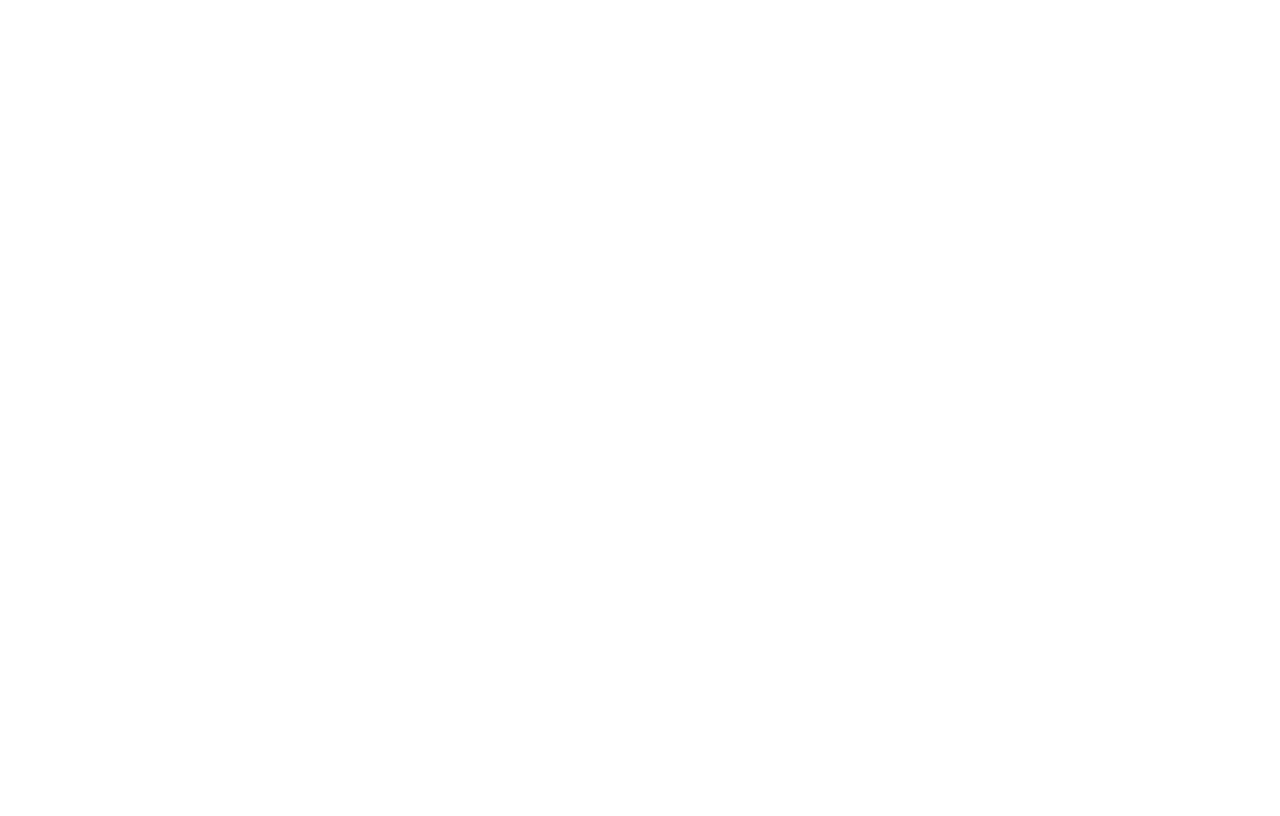
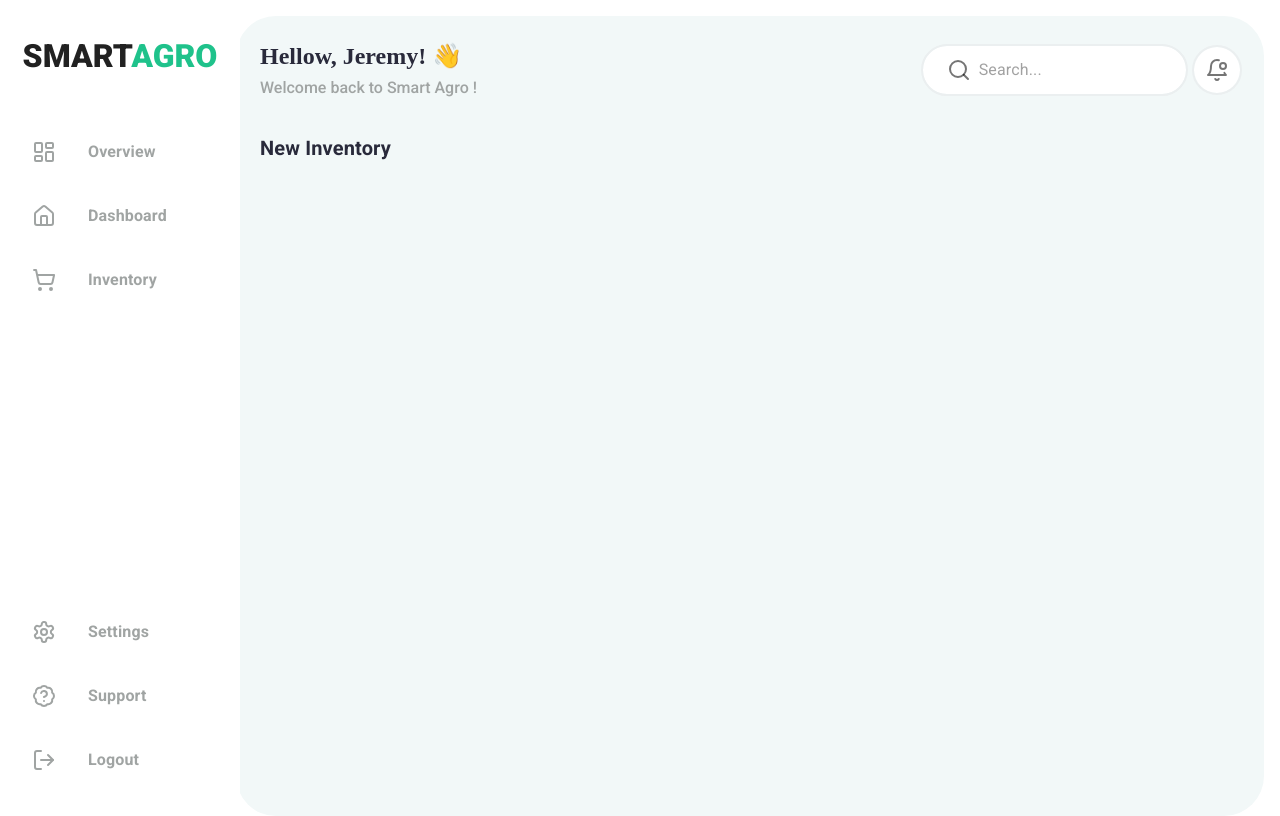
Before and after one commit to SambhajiShinde1234/saas-web-application-smart-agro, a React (Vite) app: page /inventory/new in a window 1280 px wide. Before the commit this address had no page. Built offline with nearby package versions, Linux system fonts and the light colour scheme.

Commit message:
install hook-form, yup

```diff
--- a/package.json
+++ b/package.json
@@ -16,12 +16,15 @@
   "dependencies": {
     "@emotion/react": "^11.13.3",
     "@emotion/styled": "^11.13.0",
+    "@hookform/resolvers": "^3.9.1",
     "@mui/material": "^6.1.7",
     "axios": "^1.7.7",
     "react": "^18.3.1",
     "react-dom": "^18.3.1",
+    "react-hook-form": "^7.53.2",
     "react-router-dom": "^6.28.0",
-    "recharts": "^2.13.3"
+    "recharts": "^2.13.3",
+    "yup": "^1.4.0"
   },
   "devDependencies": {
     "@eslint/js": "^9.13.0",
--- a/src/App.jsx
+++ b/src/App.jsx
@@ -5,6 +5,7 @@ import Layout from './layout/layout';
 import Settings from './pages/settings/Settings';
 import Support from './pages/support/Support';
 import Inventory from './pages/Inventory/Inventory';
+import NewInventory from './pages/Inventory/components/NewInventory';
 
 const ROUTES = [
   {
@@ -37,6 +38,11 @@ const ROUTES = [
     path: '/inventory',
     component: <Inventory />,
   },
+  {
+    id: 6,
+    path: '/inventory/new',
+    component: <NewInventory />,
+  },
 ];
 
 const App = () => {
--- a/src/pages/Inventory/Inventory.jsx
+++ b/src/pages/Inventory/Inventory.jsx
@@ -10,6 +10,7 @@ import DxTabs from '../../components/ui/DxTabs';
 import { INVENTORY_DATA } from '../../dummy-data/InventoryData';
 import { useState } from 'react';
 import AddIcon from '../../components/icons/AddIcon';
+import { useNavigate } from 'react-router-dom';
 
 const inventoryTableColumns = {
   seeds: [
@@ -139,6 +140,7 @@ const inventoryCategories = [
 ];
 
 const Inventory = () => {
+  const navigate = useNavigate();
   const [activeTab, setActiveTab] = useState('seeds');
 
   const handleTabChange = (event, newValue) => {
@@ -149,9 +151,14 @@ const Inventory = () => {
     <StyledCardStack>
       <StyledFlexBetween>
         <DxPrimaryTypography variant="h6" noWrap>
-          Inventory Mangement
+          Inventory Management
         </DxPrimaryTypography>
-        <DxButton startIcon={<AddIcon />}>Add New Inventory</DxButton>
+        <DxButton
+          startIcon={<AddIcon />}
+          onClick={() => navigate('/inventory/new')}
+        >
+          Add New Inventory
+        </DxButton>
       </StyledFlexBetween>
       <StyledCard>
         <StyledCardStack>
--- /dev/null
+++ b/src/pages/Inventory/components/NewInventory.jsx
@@ -0,0 +1,12 @@
+import { StyledCardStack } from '../../../components/styled/styled';
+import DxPrimaryTypography from '../../../components/ui/DxPrimaryTypography';
+
+const NewInventory = () => {
+  return (
+    <StyledCardStack>
+      <DxPrimaryTypography variant="h6">New Inventory</DxPrimaryTypography>
+    </StyledCardStack>
+  );
+};
+
+export default NewInventory;
```
Also changed, not shown: src/components/ui/DxModal.jsx (added), 1 other file (tests, documents, lock files or other folders).
